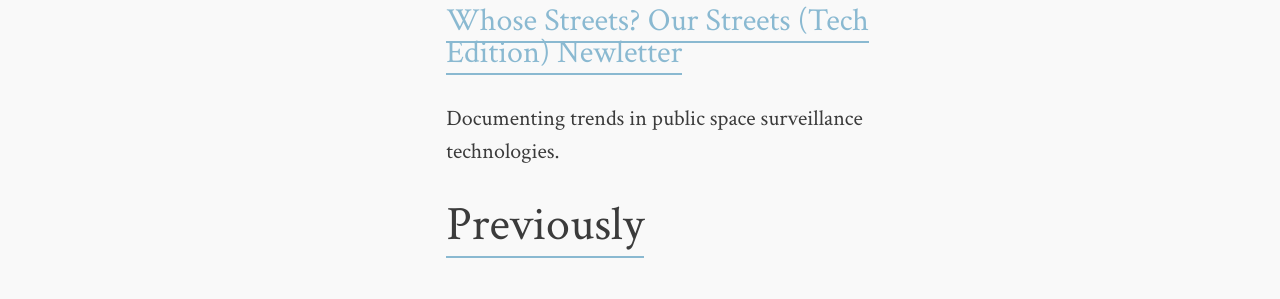
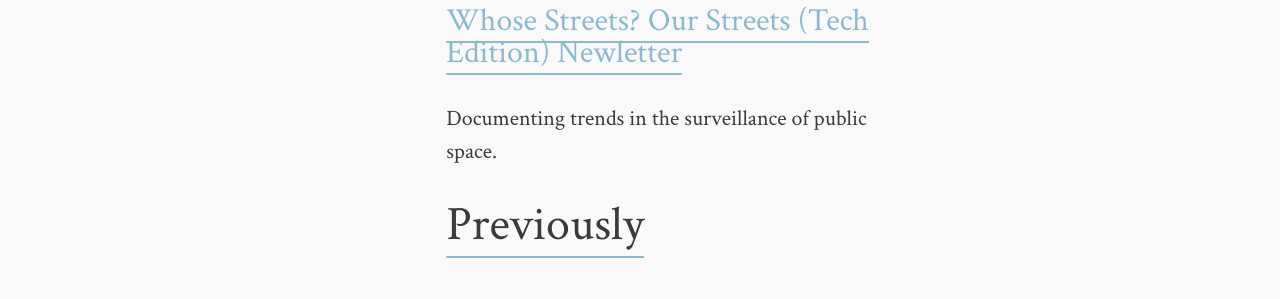
Before and after one commit to rebeccawilliams/rebeccawilliams.us, a Jekyll site: the page built from fun.md, in a window 1280 px wide. Shown: the part 442-741 px from the top of the page. Built offline with Jekyll 4.4.1, drawn with Linux system fonts in a browser that asks for light colours; nearby versions of some CDN libraries.

Commit message:
Update fun.html

```diff
--- a/_layouts/fun.html
+++ b/_layouts/fun.html
@@ -8,7 +8,7 @@
                  <p><h3><span class="bb"><a href=//civictechbook.club>Civic Tech Book Club</a></span></h3></p>
 	         <p>A virtual book club that meets sporadically to discuss readings on civics and technology.</p>
 		 <p><h3><span class="bb"><a href=//whosestreets.substack.com>Whose Streets? Our Streets (Tech Edition) Newletter</a></span></h3></p>
-		 <p>Documenting trends in public space surveillance technologies.</p>
+		 <p>Documenting trends in the surveillance of public space.</p>
 		  <lh><h2><span class="bb">Previously</a></span></h2></lh>
 		  <p><h3><span class="bb"><a href=//www.meetup.com/dclegalhackers/>DC Legal Hackers</a></span></h3></p>
 <p>A meetup group of 1700+ technologists, lawyers, and policymakers that meet to discuss and hack on legal tech and tech policy.</p>
```
